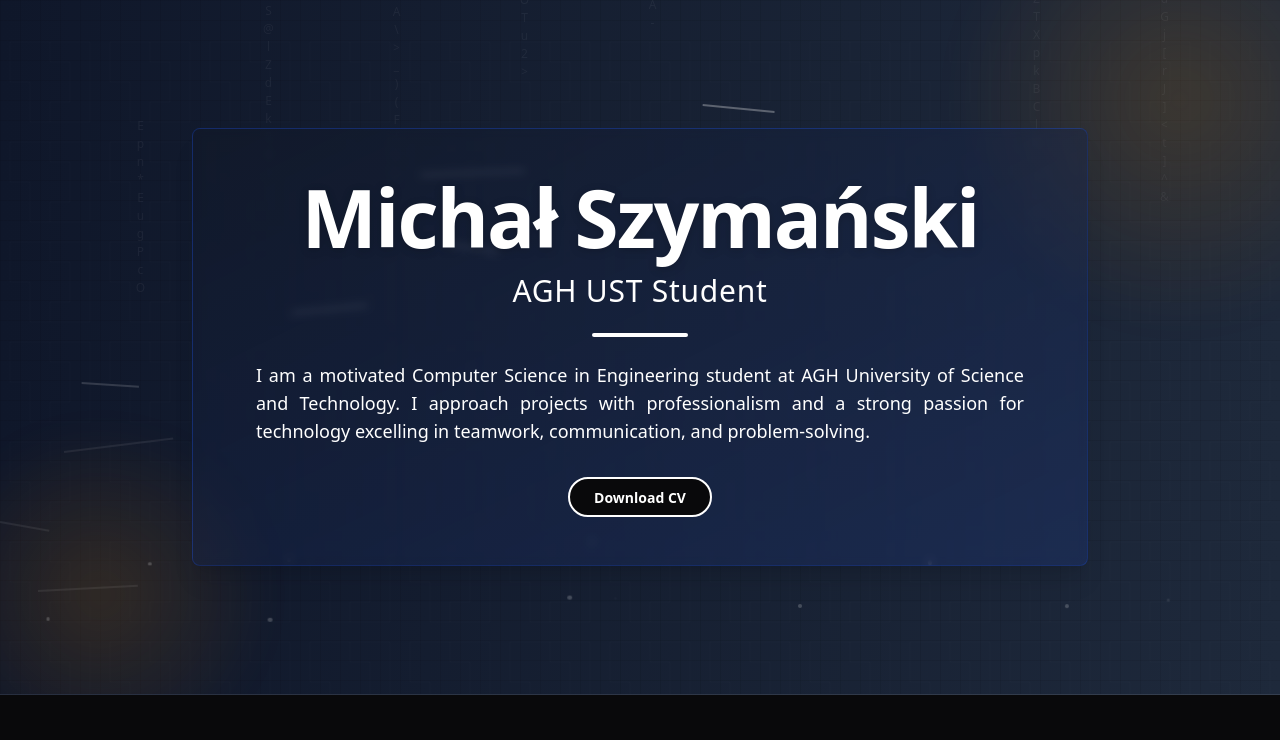
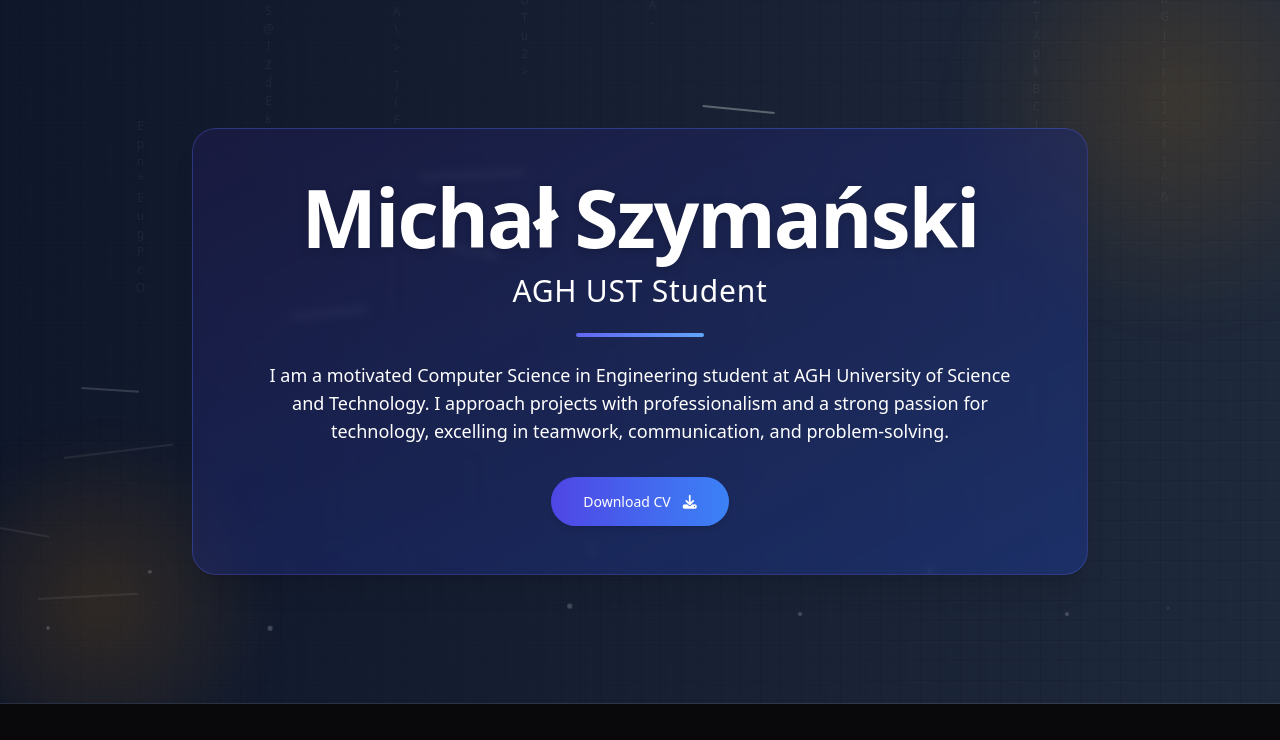
Before and after one commit to MichalGodPL/Curriculum-Vitae, a plain HTML site: page Index.html in a window 1280 px wide. Shown: the top 740 px of the page. Drawn offline with nearby package versions, Linux system fonts and the light colour scheme.

Commit message:
Wersja 1.0.0

```diff
--- a/Index.html
+++ b/Index.html
@@ -71,15 +71,19 @@
         </div>
 
         <div class="container mx-auto px-6 py-16 md:py-24 relative z-10">
-            <div class="hero-content max-w-4xl mx-auto backdrop-blur-sm bg-gradient-to-br from-gray-900/50 to-blue-900/30 p-8 md:p-12 rounded-lg border border-blue-700/30 shadow-xl">
+            <div class="hero-content max-w-4xl mx-auto backdrop-blur-sm bg-gradient-to-br from-indigo-950/60 to-blue-800/40 p-8 md:p-12 rounded-3xl border border-indigo-500/30 shadow-xl hover:shadow-indigo-500/20 transition-all duration-500">
                 <h1 class="hero-title text-center slide-down text-4xl md:text-5xl lg:text-6xl font-bold tracking-tight mb-6 text-white">Michał Szymański</h1>
                 <h2 class="text-xl md:text-2xl lg:text-3xl mb-6 text-center slide-down delay-200 font-light tracking-wide text-white">AGH UST Student</h2>
-                <div class="w-24 h-1 bg-white mx-auto mb-6 rounded-full slide-down delay-300"></div>
-                <p class="text-base md:text-lg mb-8 text-justify max-w-3xl mx-auto slide-down delay-300 leading-relaxed text-white">
-                    I am a motivated Computer Science in Engineering student at AGH University of Science and Technology. I approach projects with professionalism and a strong passion for technology excelling in teamwork, communication, and problem-solving.
+                <div class="w-32 h-1 bg-gradient-to-r from-indigo-500 to-blue-400 mx-auto mb-6 rounded-full slide-down delay-300"></div>
+                <p class="text-base md:text-lg mb-8 text-center max-w-3xl mx-auto slide-down delay-300 leading-relaxed text-white">
+                    I am a motivated Computer Science in Engineering student at AGH University of Science and Technology. I approach projects with professionalism and a strong passion for technology, excelling in teamwork, communication, and problem-solving.
                 </p>
                 <div class="flex justify-center gap-4 slide-up delay-400">
-                    <a id="pdf-download-hero" href="#" class="gradient-button border-2 border-white text-white px-6 py-3 rounded-full font-semibold hover:bg-white hover:text-blue-600 dark:hover:text-dark-gray transition button-pop button">Download CV</a>
+                    <a id="pdf-download-hero" href="#" class="flex items-center justify-center gap-2 bg-gradient-to-r from-indigo-600 to-blue-500 text-white px-8 py-3.5 rounded-full font-medium shadow-md hover:shadow-lg hover:shadow-indigo-500/50 transition-all duration-300 transform hover:-translate-y-1 group">
+                        <span class="relative z-10">Download CV</span>
+                        <i class="fas fa-download relative z-10 ml-1 group-hover:animate-bounce"></i>
+                        <span class="absolute inset-0 bg-gradient-to-r from-blue-500 to-indigo-600 opacity-0 group-hover:opacity-100 transition-opacity duration-300 rounded-full"></span>
+                    </a>
                 </div>
             </div>
         </div>
```
